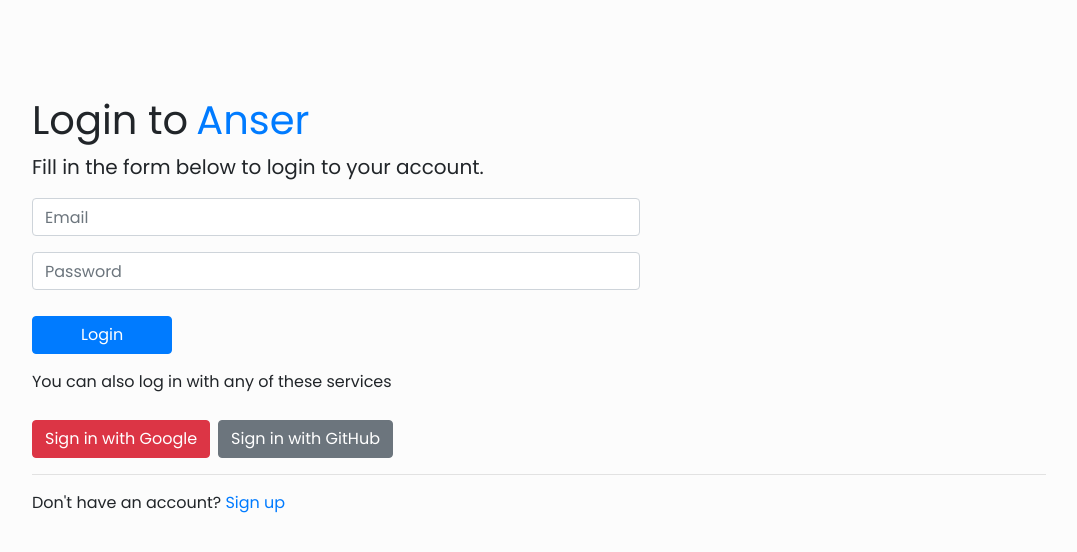
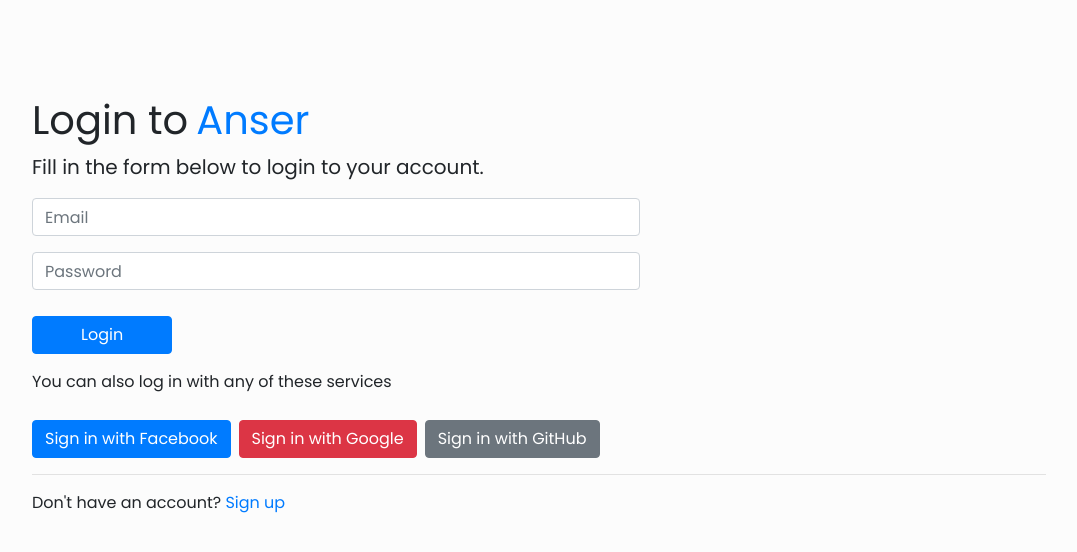
Before and after one commit to dder725/Anser, a React (Create React App) app in the folder anser/: page /login in a window 1280 px wide. Shown: the top 552 px of the page, without its empty margins (101-1178 px from the left). Built offline with nearby package versions, Linux system fonts and the light colour scheme; no server answers.

Commit message:
Add Facebook sign up/login

```diff
--- a/anser/src/components/Header.js
+++ b/anser/src/components/Header.js
@@ -6,7 +6,7 @@
   return (
     <header>
       <nav className="navbar navbar-expand-sm fixed-top navbar-light bg-light">
-        <Link className="navbar-brand" to="/">Chatty</Link>
+        <Link className="navbar-brand" to="/">Anser</Link>
         <button className="navbar-toggler" type="button" data-toggle="collapse" data-target="#navbarNavAltMarkup" aria-controls="navbarNavAltMarkup" aria-expanded="false" aria-label="Toggle navigation">
           <span className="navbar-toggler-icon"></span>
         </button>
--- a/anser/src/helpers/auth.js
+++ b/anser/src/helpers/auth.js
@@ -18,6 +18,10 @@
   return auth().signInWithPopup(provider);
 }
 
+export function signInWithFacebook() {
+  const provider = new auth.FacebookAuthProvider();
+  return auth().signInWithPopup(provider);
+}
 export function logout() {
   return auth().signOut();
 }
--- a/anser/src/pages/Login.js
+++ b/anser/src/pages/Login.js
@@ -1,6 +1,6 @@
 import React, { Component } from "react";
 import { Link } from "react-router-dom";
-import { signin, signInWithGoogle, signInWithGitHub } from "../helpers/auth";
+import { signin, signInWithGoogle, signInWithGitHub, signInWithFacebook } from "../helpers/auth";
 
 export default class Login extends Component {
   constructor() {
@@ -14,6 +14,8 @@
     this.handleSubmit = this.handleSubmit.bind(this);
     this.googleSignIn = this.googleSignIn.bind(this);
     this.githubSignIn = this.githubSignIn.bind(this);
+    this.facebookSignIn = this.facebookSignIn.bind(this);
+
   }
 
   handleChange(event) {
@@ -45,6 +47,14 @@
       await signInWithGitHub();
     } catch (error) {
       this.setState({ error: error.message });
+    }
+  }
+
+  async facebookSignIn() {
+    try {
+      await signInWithFacebook();
+    } catch(error) {
+      this.setState({error: error.message })
     }
   }
 
@@ -92,12 +102,17 @@
             <button className="btn btn-primary px-5" type="submit">Login</button>
           </div>
           <p>You can also log in with any of these services</p>
+
+          <button className="btn btn-primary mr-2" type="button" onClick={this.facebookSignIn}>
+            Sign in with Facebook
+          </button>
           <button className="btn btn-danger mr-2" type="button" onClick={this.googleSignIn}>
             Sign in with Google
           </button>
-          <button className="btn btn-secondary" type="button" onClick={this.githubSignIn}>
+          <button className="btn btn-secondary mr-2" type="button" onClick={this.githubSignIn}>
             Sign in with GitHub
           </button>
+
           <hr />
           <p>
             Don't have an account? <Link to="/signup">Sign up</Link>
```
Also changed, not shown: anser/src/pages/MessageThreads.js (added, +9 -0 lines), anser/firebase.json, 1 other file (tests, documents, lock files or other folders).
